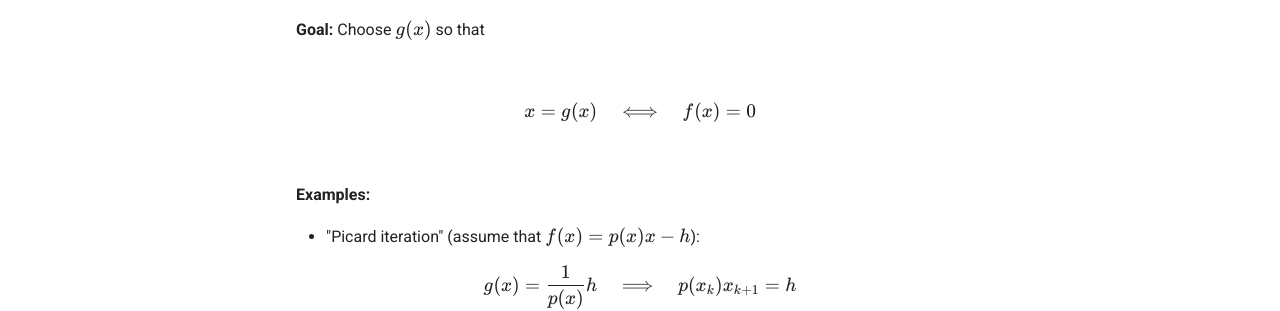
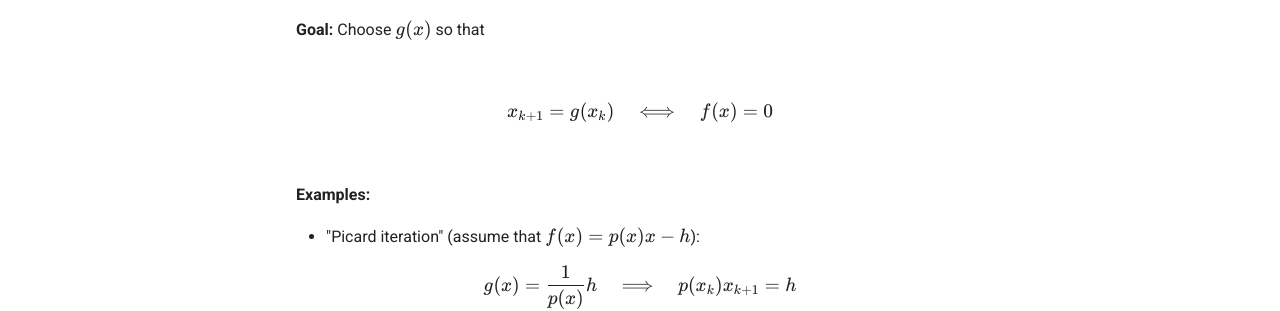
Before and after one commit to ymma98/technotes, an MkDocs documentation site: the page built from docs/FEM/dealii-08_非线性问题.md, in a window 1280 px wide and 900 px high, scrolled down 366 px. Shown: the part 160-471 px from the top of the window. Built offline with MkDocs 1.6.1 and Material for MkDocs 9.7.7, drawn with Linux system fonts in a browser that asks for light colours; part of the change alters nothing that is shown.

Commit message:
docs/FEM/dealii-08_非线性问题.md updated from https://stackedit.cn/

```diff
--- a/docs/FEM/dealii-08_非线性问题.md
+++ b/docs/FEM/dealii-08_非线性问题.md
@@ -13,7 +13,7 @@ All algorithms for this kind of problem are iterative:
 
 **Goal:** Choose $g(x)$ so that
 
-$$ x = g(x) \quad \Longleftrightarrow \quad f(x) = 0 $$
+$$ x_{k+1} = g(x_k) \quad \Longleftrightarrow \quad f(x) = 0 $$
 
 **Examples:**
 
@@ -57,6 +57,6 @@ $$
 这里 $\vec{x}_0$ 可以看作 $\vec{x}_{n+1}$, $\vec{x}_k$ 可以看作 $\vec{x}_n$。
 
 <!--stackedit_data:
-eyJoaXN0b3J5IjpbNDM2NDc4NTcxLC02Mzg2MTE5NjQsLTQzOD
-cwOTE5MiwtOTk2NTY1MjU0XX0=
+eyJoaXN0b3J5IjpbNjU1MjI0MDMxLDQzNjQ3ODU3MSwtNjM4Nj
+ExOTY0LC00Mzg3MDkxOTIsLTk5NjU2NTI1NF19
 -->
```
